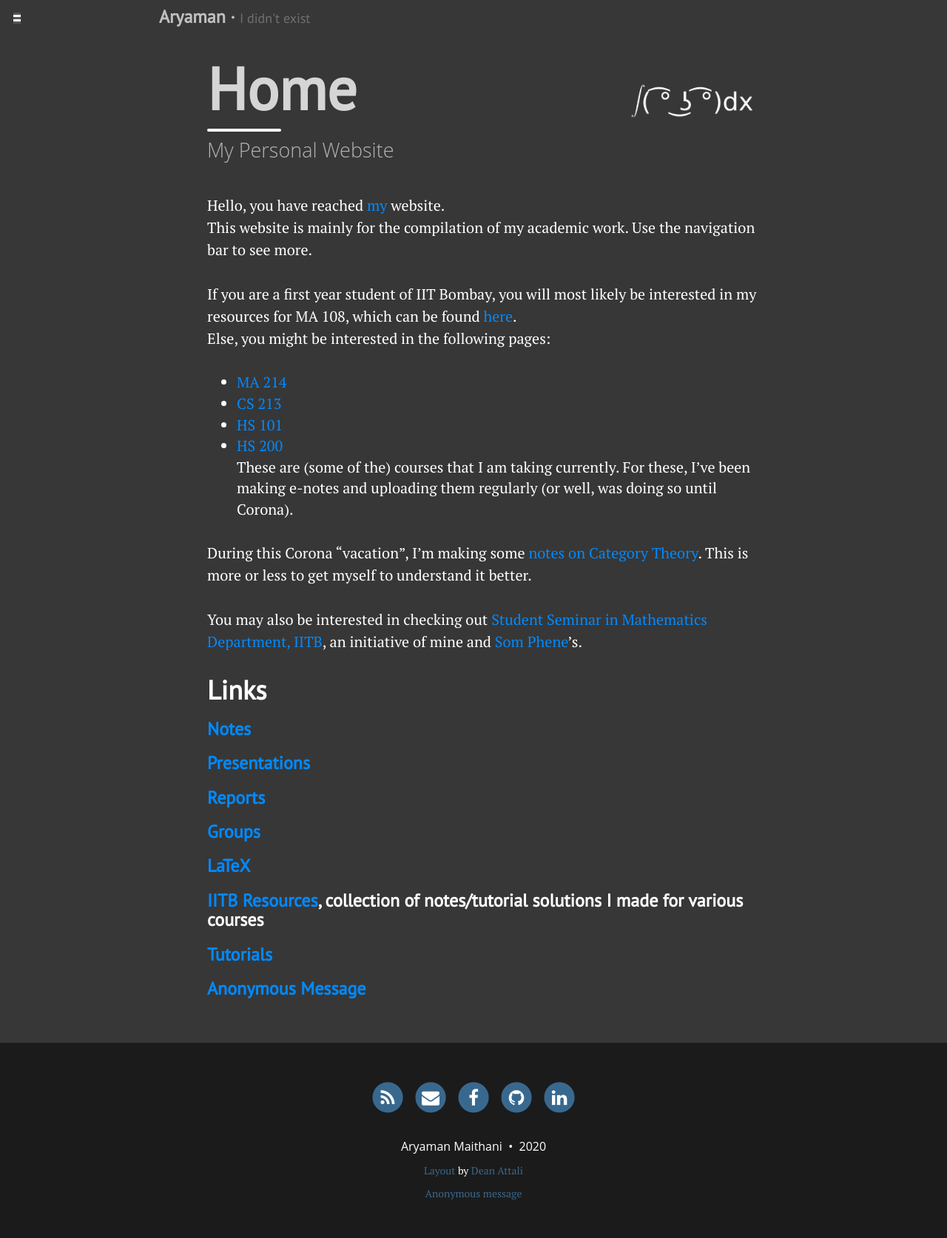
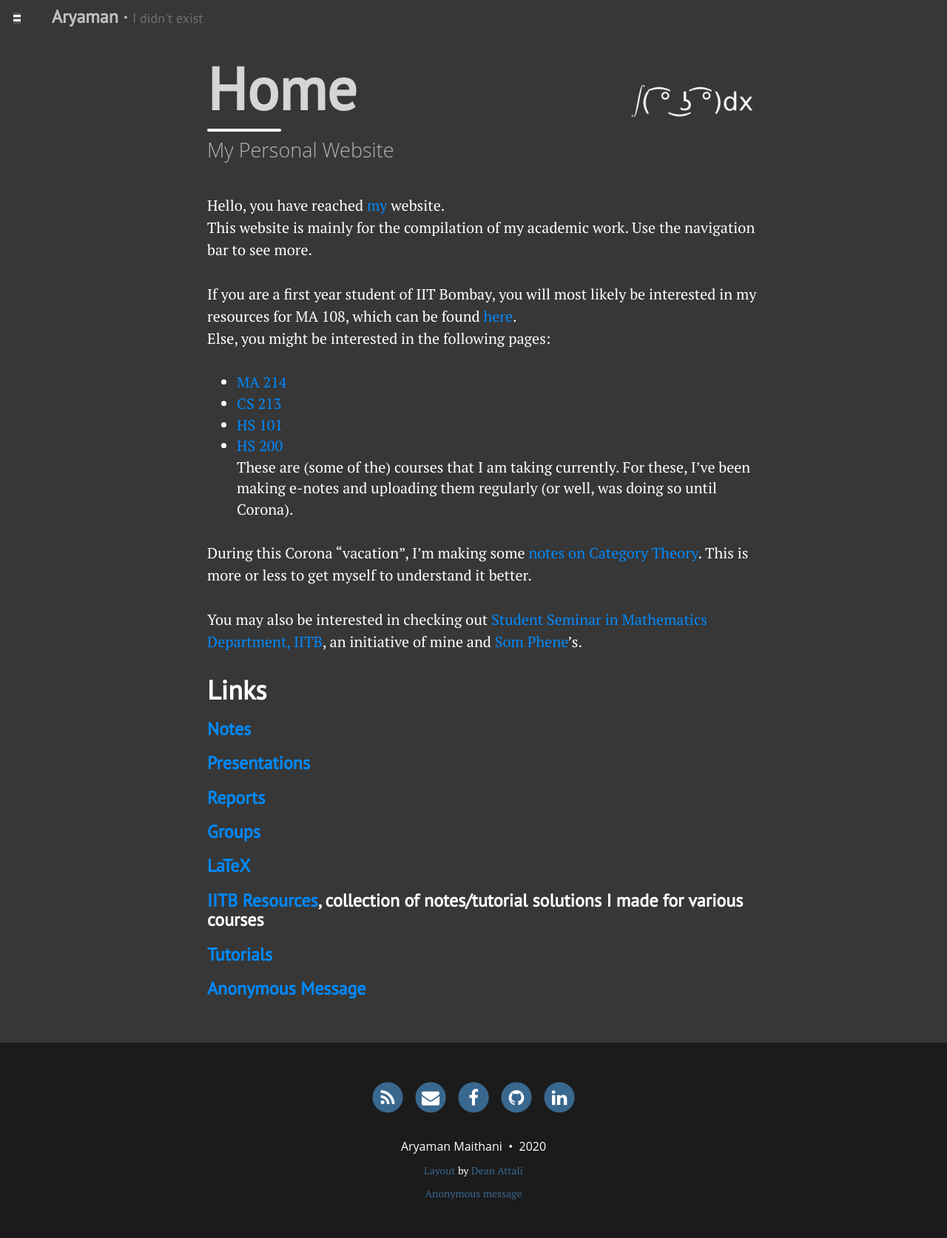
Before and after one commit to randommathguy/randommathguy.github.io, a Jekyll site: the page built from index.md, in a window 1280 px wide. Shown: the whole page at 74% size. Built offline with Jekyll 4.4.1, drawn with Linux system fonts in a browser that asks for light colours; nearby versions of some CDN libraries.

Commit message:
moreeeeeeeee

```diff
--- a/_config.yml
+++ b/_config.yml
@@ -22,17 +22,17 @@
 # List of links in the navigation bar
 navbar-links:
   Academic:
-    - Notes: "notes"
-    - Reports: "reports"
-    - Presentations: "presentations"
-  About Me: "aboutme"
+    - Notes: "notes/"
+    - Reports: "reports/"
+    - Presentations: "presentations/"
+  About Me: "aboutme/"
   Tutorials:
-    - MA 105: "tuts/ma-105"
-    - MA 106: "tuts/ma-106"
-    - MA 108: "tuts/ma-108"
+    - MA 105: "tuts/ma-105/"
+    - MA 106: "tuts/ma-106/"
+    - MA 108: "tuts/ma-108/"
   More:
-    - Courses: "aboutme/courses"
-    - Blog: "blog"
+    - Courses: "aboutme/courses/"
+    - Blog: "blog/"
   #Dropdown:
   #  - Item 1: "http://www.google.com/"
   #  - Item 2: "http://www.github.com/"
--- a/css/main.css
+++ b/css/main.css
@@ -744,7 +744,6 @@
   padding-top:    1rem;
   padding-bottom: 1rem;
   margin-bottom: 3rem;
-  margin-left: 20rem;
   /*border-bottom: 1px solid #eee;*/
 }
 .masthead-title {
@@ -797,7 +796,7 @@
   visibility: hidden;
   overflow-y: auto;
   font-family: "PT Sans", Helvetica, Arial, sans-serif;
-  font-size: 1.8rem; /* 15px */
+  font-size: 1.8rem;
   color: rgba(255,255,255,.6);
   background-color: #202020;
   -webkit-transition: all .3s ease-in-out;
@@ -805,7 +804,7 @@
 }
 @media (min-width: 30em) {
   .sidebar {
-    font-size: 1.7rem; /* 14px */
+    font-size: 1.7rem;
   }
 }
 
@@ -885,17 +884,21 @@
 .sidebar-toggle:active,
 #sidebar-checkbox:focus ~ .sidebar-toggle,
 #sidebar-checkbox:checked ~ .sidebar-toggle {
-  color: #fff;
-  background-color: #555;
+  color: #000;
+  background-color: #eeeeee;
 }
 
 .sidebar-toggle:active:before,
 #sidebar-checkbox:focus ~ .sidebar-toggle:before,
 #sidebar-checkbox:checked ~ .sidebar-toggle:before {
-  background-image: -webkit-linear-gradient(to bottom, #fff, #fff 20%, #555 20%, #555 40%, #fff 40%, #fff 60%, #555 60%, #555 80%, #fff 80%, #fff 100%);
-  background-image:    -moz-linear-gradient(to bottom, #fff, #fff 20%, #555 20%, #555 40%, #fff 40%, #fff 60%, #555 60%, #555 80%, #fff 80%, #fff 100%);
-  background-image:     -ms-linear-gradient(to bottom, #fff, #fff 20%, #555 20%, #555 40%, #fff 40%, #fff 60%, #555 60%, #555 80%, #fff 80%, #fff 100%);
-  background-image:         linear-gradient(to bottom, #fff, #fff 20%, #555 20%, #555 40%, #fff 40%, #fff 60%, #555 60%, #555 80%, #fff 80%, #fff 100%);
+  /*background-image: -webkit-linear-gradient(to bottom, #fff, #fff 20%, #555 20%, #555 40%, #fff 40%, #fff 60%, #555 60%, #555 80%, #fff 80%, #fff 100%);*/
+  /*background-image:    -moz-linear-gradient(to bottom, #fff, #fff 20%, #555 20%, #555 40%, #fff 40%, #fff 60%, #555 60%, #555 80%, #fff 80%, #fff 100%);*/
+  /*background-image:     -ms-linear-gradient(to bottom, #fff, #fff 20%, #555 20%, #555 40%, #fff 40%, #fff 60%, #555 60%, #555 80%, #fff 80%, #fff 100%);*/
+  /*background-image:         linear-gradient(to bottom, #fff, #fff 20%, #555 20%, #555 40%, #fff 40%, #fff 60%, #555 60%, #555 80%, #fff 80%, #fff 100%);*/
+  background-image: -webkit-linear-gradient(to bottom, #555, #555 20%, #fff 20%, #fff 40%, #555 40%, #555 60%, #fff 60%, #fff 80%, #555 80%, #555 100%);
+  background-image:    -moz-linear-gradient(to bottom, #555, #555 20%, #fff 20%, #fff 40%, #555 40%, #555 60%, #fff 60%, #fff 80%, #555 80%, #555 100%);
+  background-image:     -ms-linear-gradient(to bottom, #555, #555 20%, #fff 20%, #fff 40%, #555 40%, #555 60%, #fff 60%, #fff 80%, #555 80%, #555 100%);
+  background-image:         linear-gradient(to bottom, #555, #555 20%, #fff 20%, #fff 40%, #555 40%, #555 60%, #fff 60%, #fff 80%, #555 80%, #555 100%);
 }
 
 @media (min-width: 30.1em) {
```
